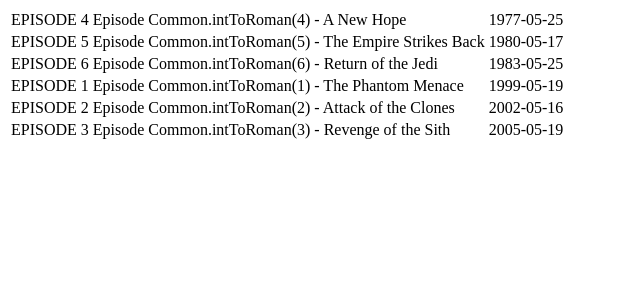
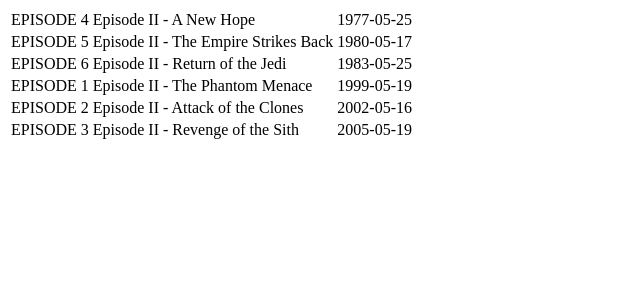
Before and after one commit to MohiniHowal/Movies_App, a React (Create React App) app: page / in a window 1280 px wide. Shown: the top 300 px of the page, without its empty margins (0-640 px from the left). Built offline with nearby package versions, Linux system fonts and the light colour scheme.

Commit message:
1 file modified

```diff
--- a/src/MoviesComponent/Common.js
+++ b/src/MoviesComponent/Common.js
@@ -1,5 +1,4 @@
-function Common() {
-  const intToRoman = (num) => {
+export const intToRoman = (num) => {
   let result = '';
   while (num) {
     if (num >= 1000) {
@@ -57,5 +56,3 @@
   }
   return result;
 };
-}
-export default Common;
--- a/src/MoviesComponent/Movies.js
+++ b/src/MoviesComponent/Movies.js
@@ -1,13 +1,15 @@
 import React from 'react';
 import MoviesData from './MoviesData.json';
-import Common from './Common.js';
+import { intToRoman } from './common.js';
 function Movies() {
   const DisplayData = MoviesData.results.map((info) => {
+    let episodeId = intToRoman(info.episode_id);
+    alert(intToRoman(2))
     return (
       <tr>
         <td>EPISODE {info.episode_id}</td>
         <td>
-          Episode Common.intToRoman({info.episode_id}) - {info.title}
+          Episode {intToRoman(2)} - {info.title}
         </td>
         <td>{info.release_date}</td>
       </tr>
```
Lines whose indentation alone changed are shown as unchanged.
